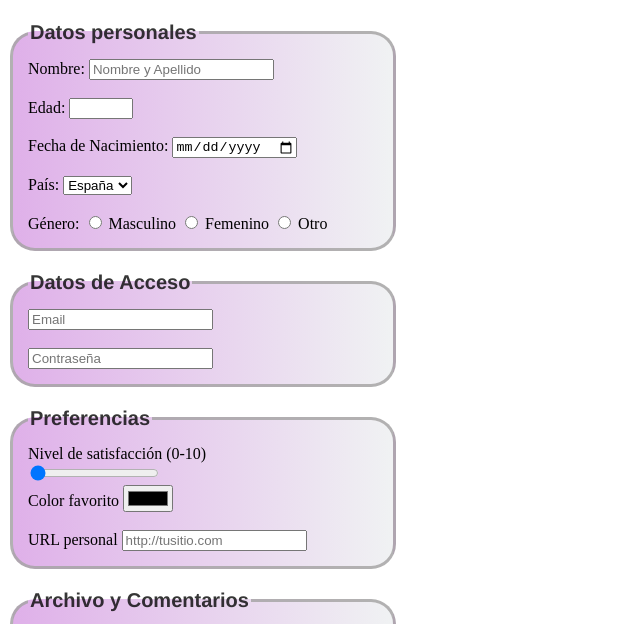
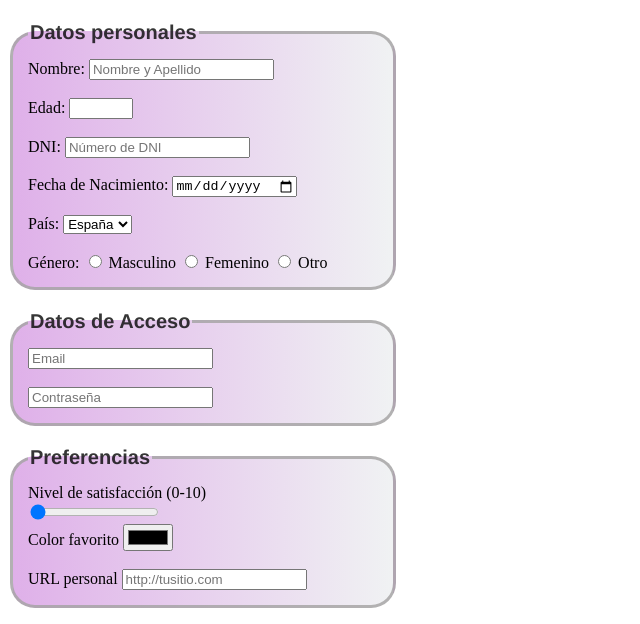
Before and after one commit to JVillar87/PRACTICAS_JENNIFERVILLAR, a plain HTML site: page M4 (LENGUAJE MARCAS)/LLMM_AC3/MP0373_AC3_JenniferVillar.html in a window 1280 px wide. Shown: the part 110-734 px from the top of the page, without its empty margins (0-640 px from the left). Drawn offline with Linux system fonts and the light colour scheme.

Commit message:
Add DNI to form

```diff
--- a/M4 (LENGUAJE MARCAS)/LLMM_AC3/MP0373_AC3_JenniferVillar.html
+++ b/M4 (LENGUAJE MARCAS)/LLMM_AC3/MP0373_AC3_JenniferVillar.html
@@ -45,6 +45,9 @@
         <br></br>
         <label for="Edad">Edad:</label>
         <input type="number" id="Edad" name="Edad" min="18" max="120" required>
+        <br></br>
+        <label for="dni">DNI:</label>
+        <input type="text" id="dni" name="dni" placeholder="Número de DNI" required>
         <br></br>
         <label for="fecha">Fecha de Nacimiento:</label>
         <input type="date" id="fecha" name="fecha" required>
```
